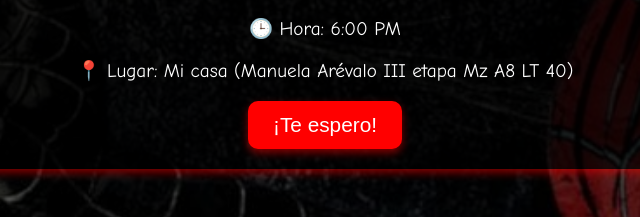
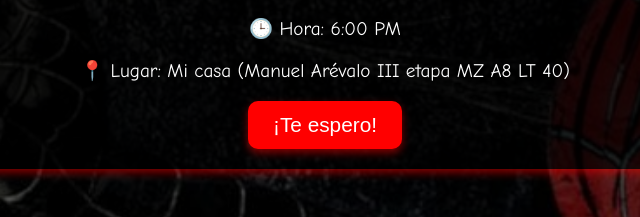
Before and after one commit to AnonyMovsJs/hiroshy-fc, a plain HTML site: page index.html in a window 1280 px wide. Shown: the part 233-450 px from the top of the page, 315-955 px from the left. Drawn offline with Linux system fonts and the light colour scheme.

Commit message:
Terminado f

```diff
--- a/index.html
+++ b/index.html
@@ -13,7 +13,7 @@
         <p class="details">Ven a celebrar mi 4º cumpleaños con juegos, pastel y mucha diversión.</p>
         <p class="date">📅 Fecha: 15 de marzo de 2025</p>
         <p class="time">🕒 Hora: 6:00 PM</p>
-        <p class="location">📍 Lugar: Mi casa (Manuela Arévalo III etapa Mz A8 LT 40)</p>
+        <p class="location">📍 Lugar: Mi casa (Manuel Arévalo III etapa MZ A8 LT 40)</p>
         <button class="rsvp-btn">¡Te espero!</button>
     </div>
 
```
